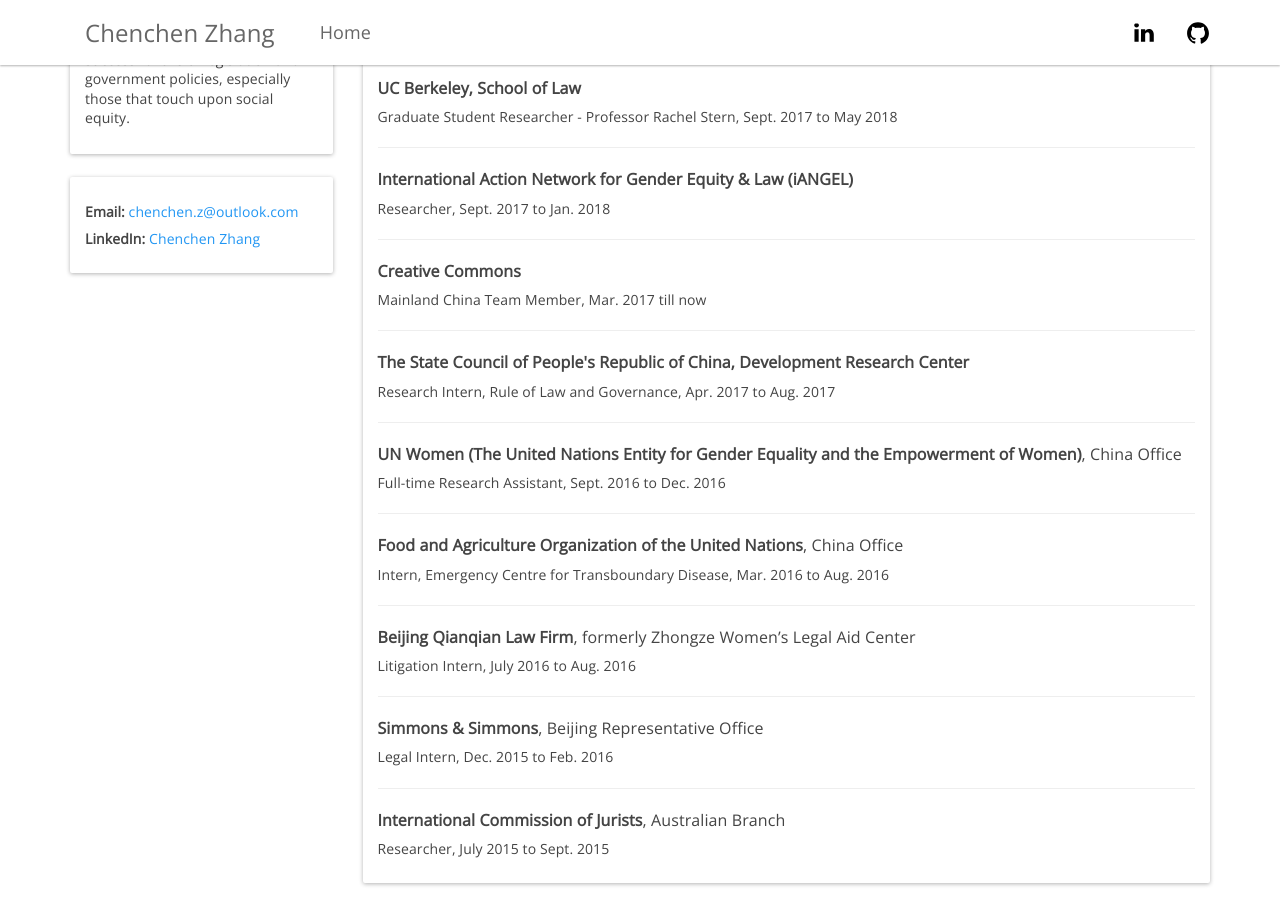
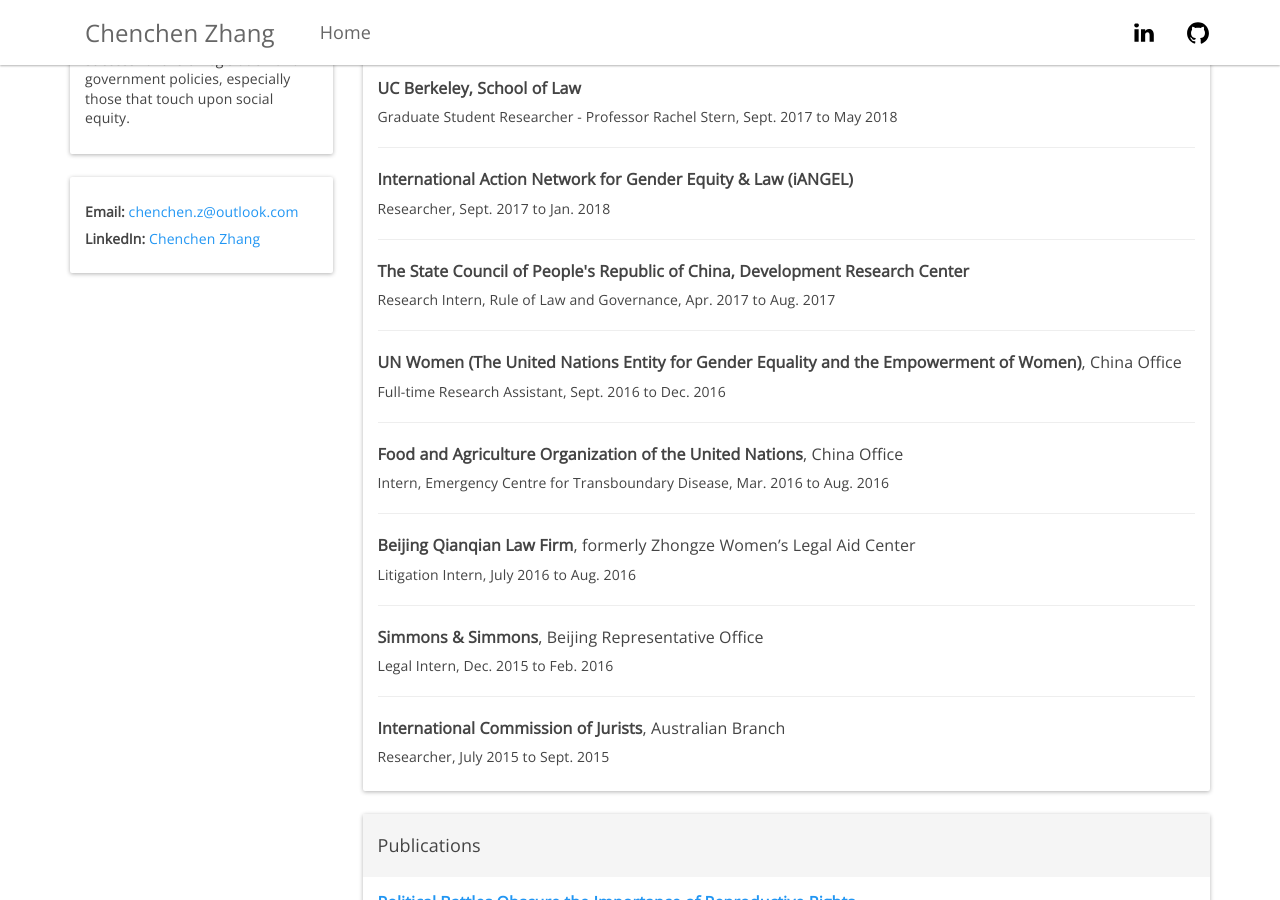
Before and after one commit to CeciliaZhang/-CeciliaZhang-.github-io, a Jekyll site: the page built from index.html, in a window 1280 px wide and 900 px high, scrolled down 750 px. Built offline with Jekyll 4.4.1, drawn with Linux system fonts in a browser that asks for light colours; nearby versions of some CDN libraries.

Commit message:
Update experiences.html

```diff
--- a/_includes/experiences.html
+++ b/_includes/experiences.html
@@ -18,9 +18,6 @@
         <h5><b>International Action Network for Gender Equity & Law (iANGEL)</b></h5>
         <h6>Researcher, Sept. 2017 to Jan. 2018</h6>
         <hr/>
-        <h5><b>Creative Commons</b></h5>
-        <h6>Mainland China Team Member, Mar. 2017 till now</h6>
-        <hr/>
         <h5><b>The State Council of People's Republic of China, Development Research Center</b></h5>
         <h6>Research Intern, Rule of Law and Governance, Apr. 2017 to Aug. 2017</h6>
         <hr/>
```
